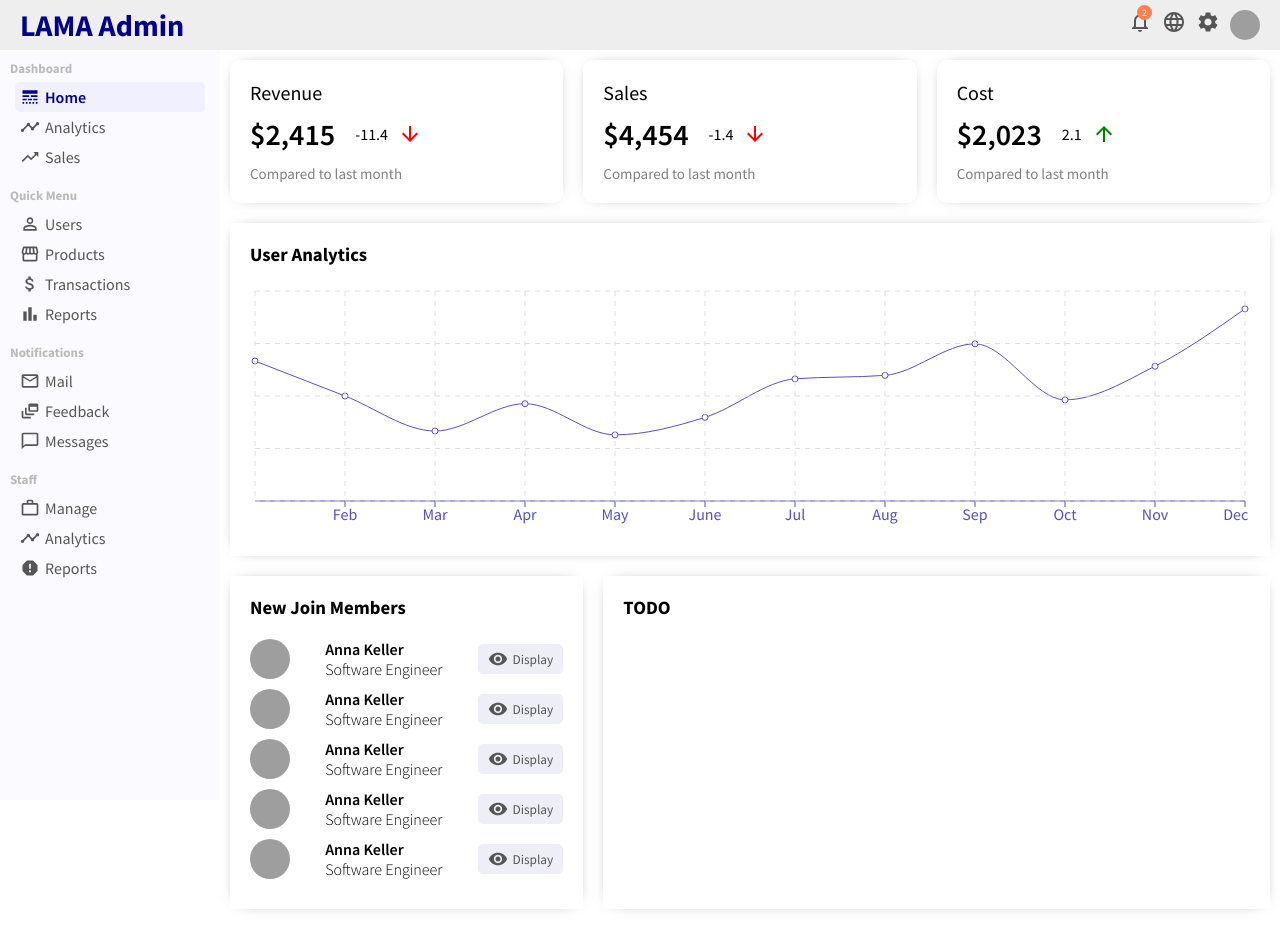
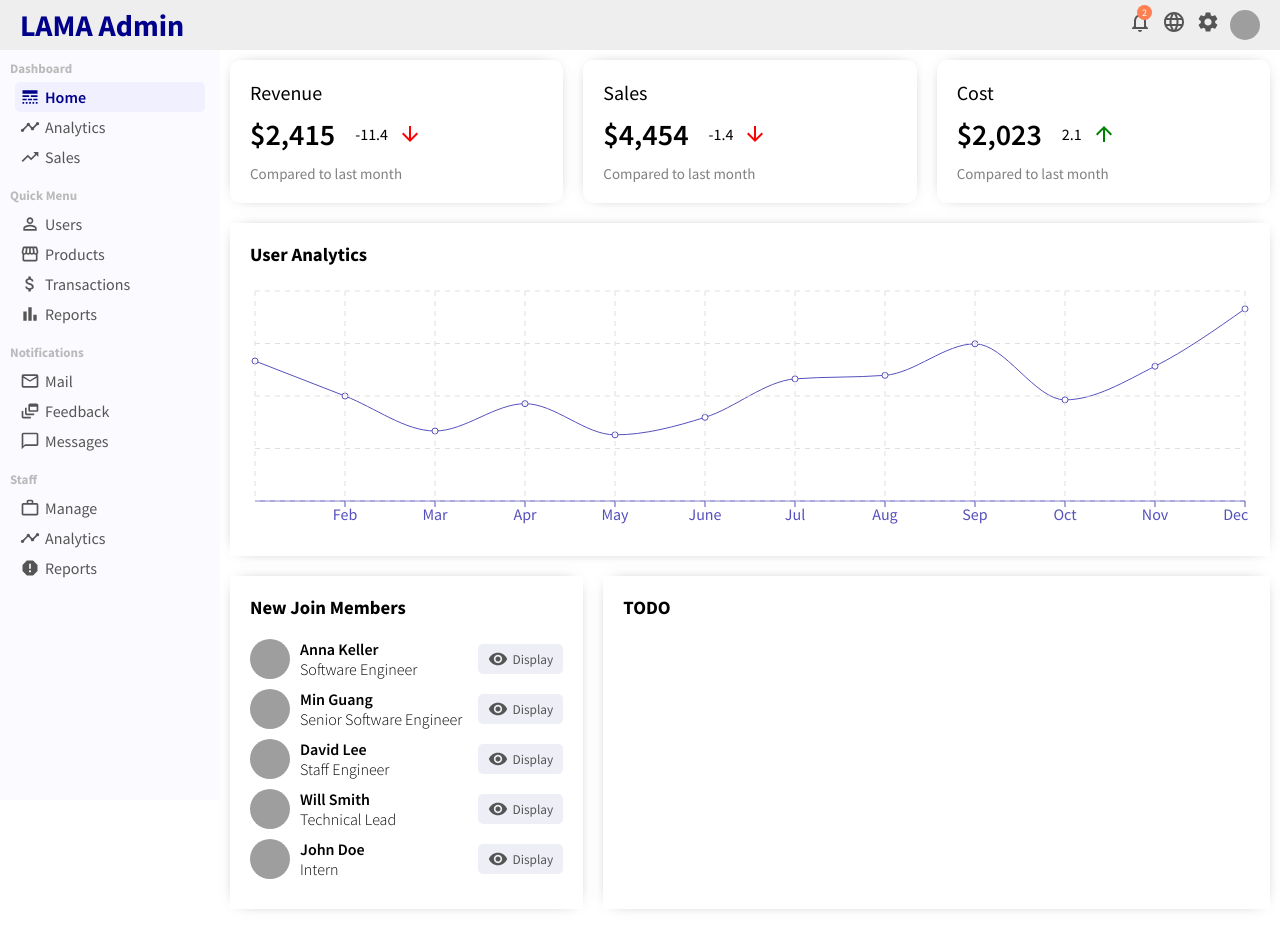
Before and after one commit to xueyublue/react-admin-dashboard, a React (Create React App) app: page / in a window 1280 px wide. Built offline with nearby package versions, Linux system fonts and the light colour scheme; grey boxes are pictures that could not be loaded.

Commit message:
Minor adjustment to WidgetSmall component

```diff
--- a/src/components/widgetSmall/WidgetSmall.jsx
+++ b/src/components/widgetSmall/WidgetSmall.jsx
@@ -28,8 +28,8 @@ const WidgetSmall = () => {
             alt=""
           />
           <div className="widgetSmallUser">
-            <span className="widgetSmallUserName">Anna Keller</span>
-            <span className="widgetSmallUserTitle">Software Engineer</span>
+            <span className="widgetSmallUserName">Min Guang</span>
+            <span className="widgetSmallUserTitle">Senior Software Engineer</span>
           </div>
           <button class="widgetSmallButton">
             <Visibility className="widgetSmallIcon" />
@@ -43,8 +43,8 @@ const WidgetSmall = () => {
             alt=""
           />
           <div className="widgetSmallUser">
-            <span className="widgetSmallUserName">Anna Keller</span>
-            <span className="widgetSmallUserTitle">Software Engineer</span>
+            <span className="widgetSmallUserName">David Lee</span>
+            <span className="widgetSmallUserTitle">Staff Engineer</span>
           </div>
           <button class="widgetSmallButton">
             <Visibility className="widgetSmallIcon" />
@@ -58,8 +58,8 @@ const WidgetSmall = () => {
             alt=""
           />
           <div className="widgetSmallUser">
-            <span className="widgetSmallUserName">Anna Keller</span>
-            <span className="widgetSmallUserTitle">Software Engineer</span>
+            <span className="widgetSmallUserName">Will Smith</span>
+            <span className="widgetSmallUserTitle">Technical Lead</span>
           </div>
           <button class="widgetSmallButton">
             <Visibility className="widgetSmallIcon" />
@@ -73,8 +73,8 @@ const WidgetSmall = () => {
             alt=""
           />
           <div className="widgetSmallUser">
-            <span className="widgetSmallUserName">Anna Keller</span>
-            <span className="widgetSmallUserTitle">Software Engineer</span>
+            <span className="widgetSmallUserName">John Doe</span>
+            <span className="widgetSmallUserTitle">Intern</span>
           </div>
           <button class="widgetSmallButton">
             <Visibility className="widgetSmallIcon" />
--- a/src/components/widgetSmall/widgetSmall.css
+++ b/src/components/widgetSmall/widgetSmall.css
@@ -31,6 +31,14 @@
 .widgetSmallUser {
   display: flex;
   flex-direction: column;
+  flex: 1;
+  margin: 0px 10px;
+}
+.widgetSmallUser:hover {
+  background-color: #eeeef7;
+  transition: all 0.5s ease;
+  cursor: pointer;
+  border-radius: 5px;
 }
 
 .widgetSmallUserName {
```
